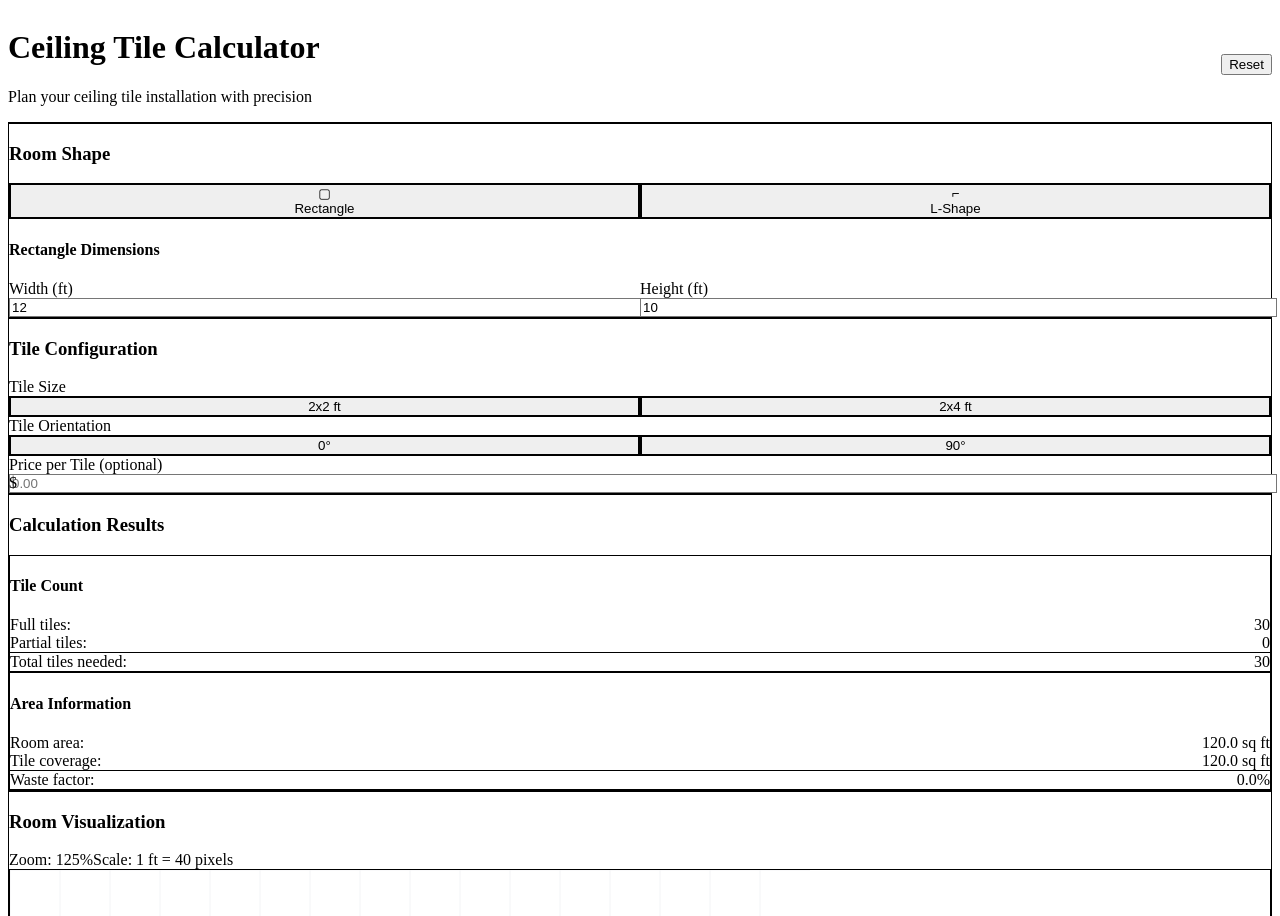
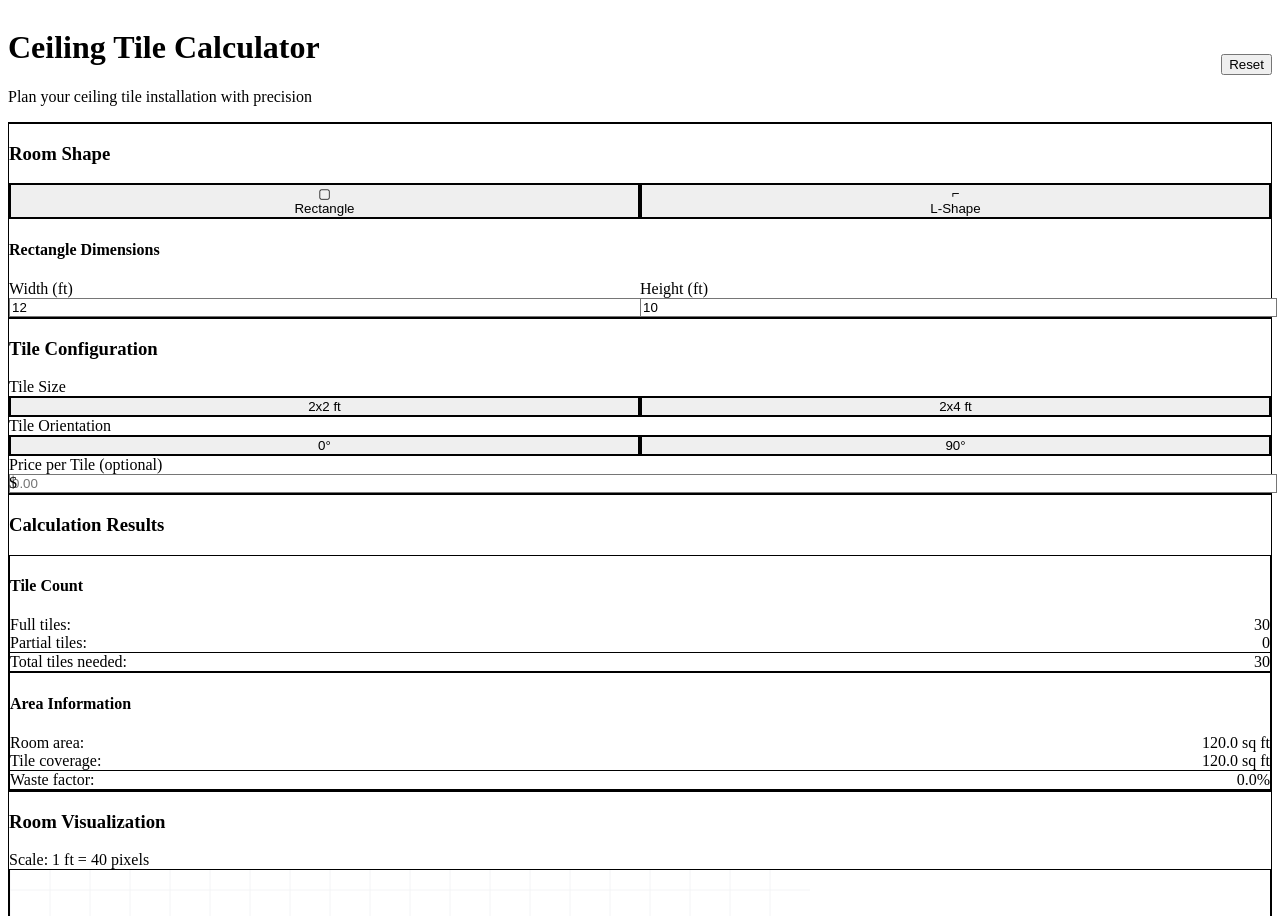
Before and after one commit to susiesko/ceiling-tile-calculator-demo, a React (Vite) app: page / in a window 1280 px wide. Shown: the top 916 px of the page. Built offline with nearby package versions, Linux system fonts and the light colour scheme.

Commit message:
remove canvas zoom

```diff
--- a/src/components/canvas/CanvasRenderer.tsx
+++ b/src/components/canvas/CanvasRenderer.tsx
@@ -36,7 +36,6 @@ export function CanvasRenderer({
 }: CanvasRendererProps) {
   const internalCanvasRef = useRef<HTMLCanvasElement>(null);
   const canvasRef = externalCanvasRef || internalCanvasRef;
-  const [zoom, setZoom] = useState(1);
   const [pan, setPan] = useState({ x: 0, y: 0 });
   const [lastPan, setLastPan] = useState({ x: 0, y: 0 });
   const [isPanning, setIsPanning] = useState(false);
@@ -45,17 +44,17 @@ export function CanvasRenderer({
 
   const worldToScreen = useCallback((point: Point): Point => {
     return {
-      x: (point.x * PIXELS_PER_FOOT * zoom + pan.x) + CANVAS_WIDTH / 2,
-      y: (point.y * PIXELS_PER_FOOT * zoom + pan.y) + CANVAS_HEIGHT / 2
+      x: (point.x * PIXELS_PER_FOOT + pan.x) + CANVAS_WIDTH / 2,
+      y: (point.y * PIXELS_PER_FOOT + pan.y) + CANVAS_HEIGHT / 2
     };
-  }, [zoom, pan]);
+  }, [pan]);
 
   const screenToWorld = useCallback((point: Point): Point => {
     return {
-      x: (point.x - CANVAS_WIDTH / 2 - pan.x) / (PIXELS_PER_FOOT * zoom),
-      y: (point.y - CANVAS_HEIGHT / 2 - pan.y) / (PIXELS_PER_FOOT * zoom)
+      x: (point.x - CANVAS_WIDTH / 2 - pan.x) / PIXELS_PER_FOOT,
+      y: (point.y - CANVAS_HEIGHT / 2 - pan.y) / PIXELS_PER_FOOT
     };
-  }, [zoom, pan]);
+  }, [pan]);
 
   const calculateWallLabels = useCallback((vertices: Point[]): WallLabel[] => {
     const labels: WallLabel[] = [];
@@ -116,13 +115,13 @@ export function CanvasRenderer({
 
 
     ctx.restore();
-  }, [shape, tileConfig, zoom, pan, calculateWallLabels]);
+  }, [shape, tileConfig, pan, calculateWallLabels]);
 
   const drawGrid = (ctx: CanvasRenderingContext2D) => {
     ctx.strokeStyle = '#f3f4f6';
     ctx.lineWidth = 1;
 
-    const gridSize = PIXELS_PER_FOOT * zoom; // 1 foot grid
+    const gridSize = PIXELS_PER_FOOT; // 1 foot grid
     const startX = (-pan.x % gridSize + CANVAS_WIDTH / 2) % gridSize;
     const startY = (-pan.y % gridSize + CANVAS_HEIGHT / 2) % gridSize;
 
@@ -152,8 +151,8 @@ export function CanvasRenderer({
 
     const tileSize = tileConfig.size === '2x2' ? 2 : (tileConfig.orientation === 0 ? { w: 2, h: 4 } : { w: 4, h: 2 });
     const tileSizePixels = {
-      width: (typeof tileSize === 'number' ? tileSize : tileSize.w) * PIXELS_PER_FOOT * zoom,
-      height: (typeof tileSize === 'number' ? tileSize : tileSize.h) * PIXELS_PER_FOOT * zoom
+      width: (typeof tileSize === 'number' ? tileSize : tileSize.w) * PIXELS_PER_FOOT,
+      height: (typeof tileSize === 'number' ? tileSize : tileSize.h) * PIXELS_PER_FOOT
     };
 
     // Get room bounds
@@ -288,11 +287,6 @@ export function CanvasRenderer({
     setIsPanning(false);
   };
 
-  const handleWheel = (event: React.WheelEvent) => {
-    event.preventDefault();
-    const delta = event.deltaY > 0 ? 0.9 : 1.1;
-    setZoom(prev => Math.max(0.2, Math.min(5, prev * delta)));
-  };
 
   const findWallLabelAt = (screenPos: Point): number => {
     for (let i = 0; i < wallLabels.length; i++) {
@@ -318,29 +312,19 @@ export function CanvasRenderer({
     return -1;
   };
 
-  // Auto-fit room to canvas on shape change
+  // Auto-center room to canvas on shape change
   useEffect(() => {
     const vertices = convertShapeToPolygon(shape);
     if (vertices.length === 0) return;
 
     const bounds = getRoomBounds(vertices);
-    const roomWidth = bounds.maxX - bounds.minX;
-    const roomHeight = bounds.maxY - bounds.minY;
-
-    // Calculate zoom to fit room with some padding
-    const padding = 50; // pixels
-    const zoomX = (CANVAS_WIDTH - padding * 2) / (roomWidth * PIXELS_PER_FOOT);
-    const zoomY = (CANVAS_HEIGHT - padding * 2) / (roomHeight * PIXELS_PER_FOOT);
-    const newZoom = Math.min(zoomX, zoomY, 2); // Cap at 2x zoom
-
-    setZoom(newZoom);
 
     // Center the room
     const roomCenterX = (bounds.minX + bounds.maxX) / 2;
     const roomCenterY = (bounds.minY + bounds.maxY) / 2;
     setPan({
-      x: -roomCenterX * PIXELS_PER_FOOT * newZoom,
-      y: -roomCenterY * PIXELS_PER_FOOT * newZoom
+      x: -roomCenterX * PIXELS_PER_FOOT,
+      y: -roomCenterY * PIXELS_PER_FOOT
     });
   }, [shape]);
 
@@ -352,9 +336,6 @@ export function CanvasRenderer({
     <div className={`space-y-4 ${className}`}>
       <div className="flex items-center justify-between">
         <div className="flex items-center space-x-4">
-          <span className="text-sm font-medium text-gray-700">
-            Zoom: {(zoom * 100).toFixed(0)}%
-          </span>
           <span className="text-sm text-gray-600">
             Scale: 1 ft = {PIXELS_PER_FOOT} pixels
           </span>
@@ -377,7 +358,6 @@ export function CanvasRenderer({
           onMouseDown={handleMouseDown}
           onMouseMove={handleMouseMove}
           onMouseUp={handleMouseUp}
-          onWheel={handleWheel}
           className="cursor-pointer"
         />
       </div>
@@ -385,7 +365,6 @@ export function CanvasRenderer({
       <div className="text-sm text-gray-600 space-y-1">
         <p>• Click on wall length labels to edit dimensions</p>
         <p>• Shift+click and drag to pan the view</p>
-        <p>• Scroll to zoom in/out</p>
       </div>
 
       {/* Wall Editor Modal */}
```
Also changed, not shown: 1 other file (tests, documents, lock files or other folders).
